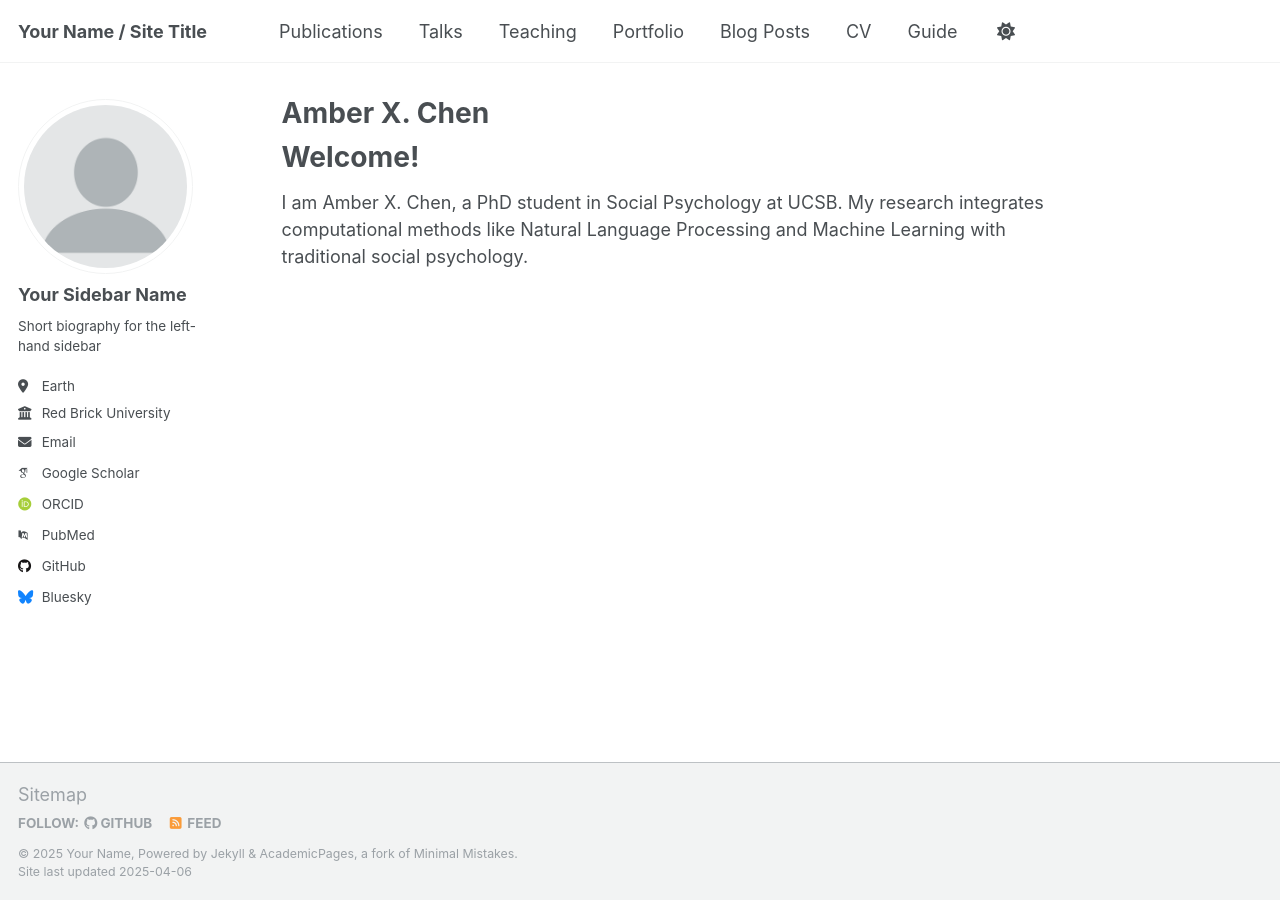
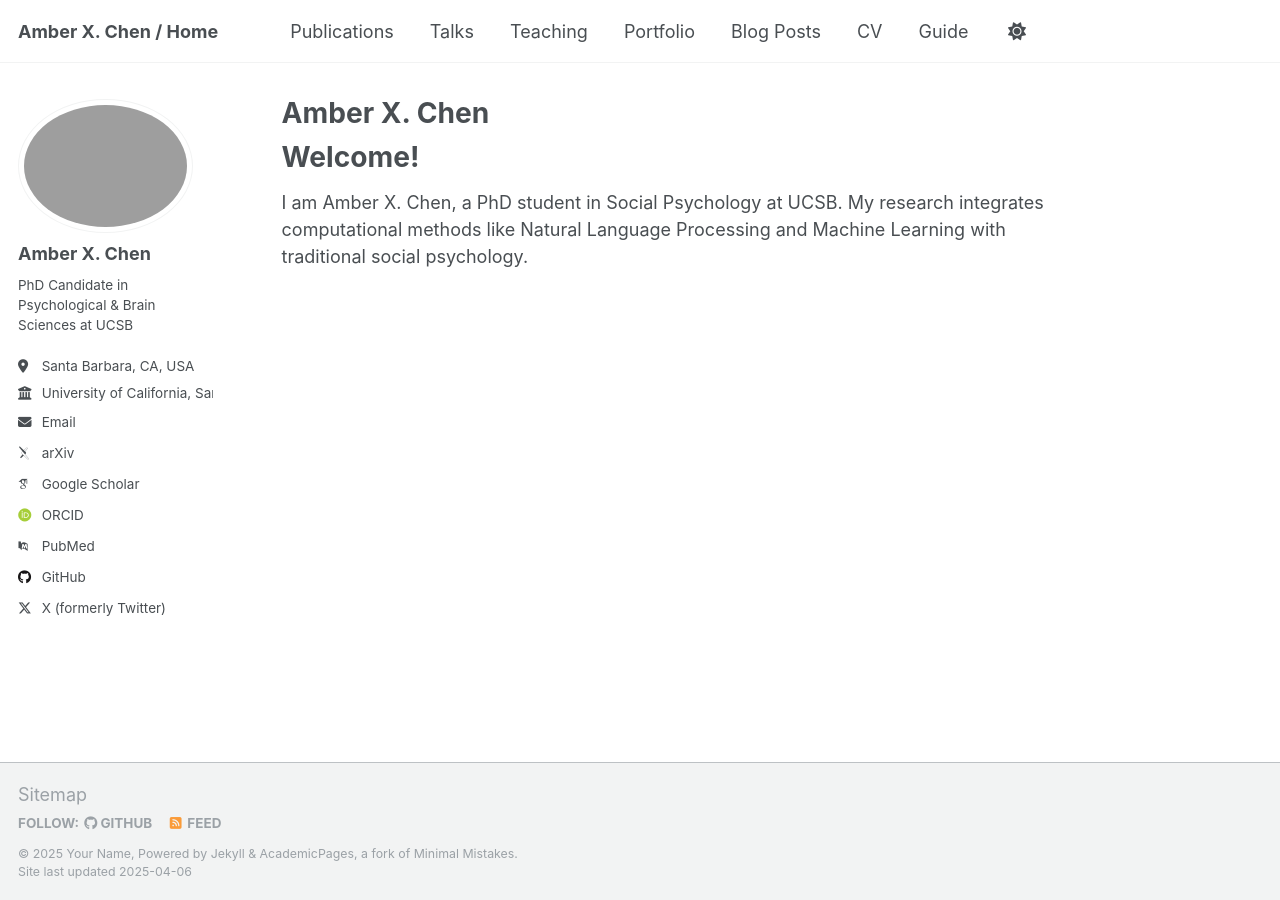
Before and after one commit to amberxchen/amberxchen.github.io, a Jekyll site: the page built from _pages/about.md, in a window 1280 px wide. Built offline with Jekyll 4.4.1, drawn with Linux system fonts in a browser that asks for light colours; some web fonts are replaced.

```diff
--- a/_config.yml
+++ b/_config.yml
@@ -9,33 +9,34 @@
 # Basic Site Settings
 locale                   : "en-US"
 site_theme               : "default"
-title                    : "Your Name / Site Title"
+title                    : "Amber X. Chen / Home"
 title_separator          : "-"
 name                     : &name "Your Name"
 description              : &description "personal description"
-url                      : https://academicpages.github.io # the base hostname & protocol for your site e.g. "https://[your GitHub username].github.io"
+url                      : https://amberxchen.github.io # the base hostname & protocol for your site e.g. "https://[your GitHub username].github.io"
 baseurl                  : "" # the subpath of your site, e.g. "/blog"
-repository               : "academicpages/academicpages.github.io"
+repository               : "amberxchen/amberxchen.github.io"
 
 # Site Author - The following control what appear as part of the author content on the side bar.
 #               If a field is blank the icon and link will not appear, otherwise it will be shown.
 #               Additional customization can be done by editing /_includes/author-profile.html
 author:
   # Biographic information
-  avatar           : "profile.png"
-  name             : "Your Sidebar Name"
+  avatar           : "profile_photo_conference.png"
+  name             : "Amber X. Chen"
   pronouns         : # example: "she/her"
-  bio              : "Short biography for the left-hand sidebar"
-  location         : "Earth"
-  employer         : "Red Brick University"
+  bio              : "PhD Candidate in Psychological & Brain Sciences at UCSB"
+  location         : "Santa Barbara, CA, USA"
+  employer         : "University of California, Santa Barbara"
   uri              : # URL
-  email            : "none@example.org"
+  email            : "amber.chen@psych.ucsb.edu"
 
   # Academic websites
   arxiv            : # URL - Update with the correct link to your profile
-  googlescholar    : "https://scholar.google.com/citations?user=PS_CX0AAAAAJ"
+   your profile
+  googlescholar    : "https://scholar.google.com/citations?user=lTmjWFsAAAAJ"
   impactstory      : # URL
-  orcid            : "http://orcid.org/yourorcidurl"
+  orcid            : "https://orcid.org/0000-0003-3359-9075"
   semantic         : # URL
   pubmed           : "https://www.ncbi.nlm.nih.gov/pubmed/?term=john+snow"
   researchgate     : # URL
@@ -45,12 +46,12 @@ author:
   bitbucket        : # Username - Update with your username on the site
   codepen          : # Username
   dribbble         : # Username
-  github           : "academicpages"
+  github           : "amberxuqianchen"
   kaggle           : # Username
   stackoverflow    : # User number or user number and name (i.e., use "1" or "1/jeff-atwood")
 
   # Social media
-  bluesky          : "bsky.app" # Replace this with you Bluesky username
+  bluesky          : # Replace this with you Bluesky username
   facebook         : # Username
   flickr           : # Username
   foursquare       : # Username
@@ -67,7 +68,7 @@ author:
   steam            : # Username
   telegram         : # URL
   tumblr           : # Username
-  twitter          : # Username for X / Twitter
+  twitter          : "Amber_Chen233"
   vine             : # Username
   weibo            : # Username
   wikipedia        : # Username
```
